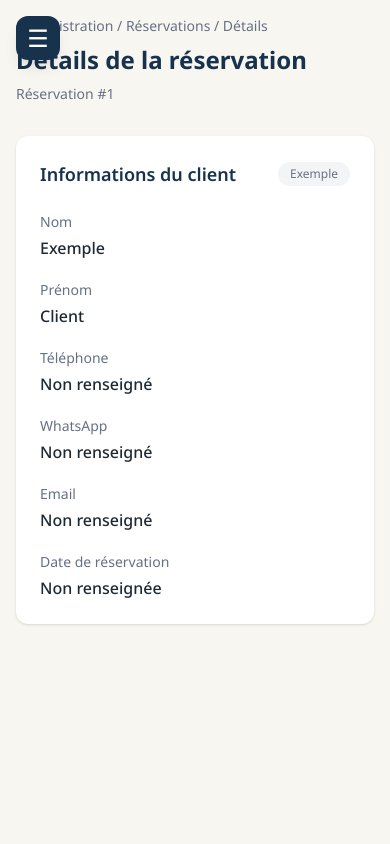
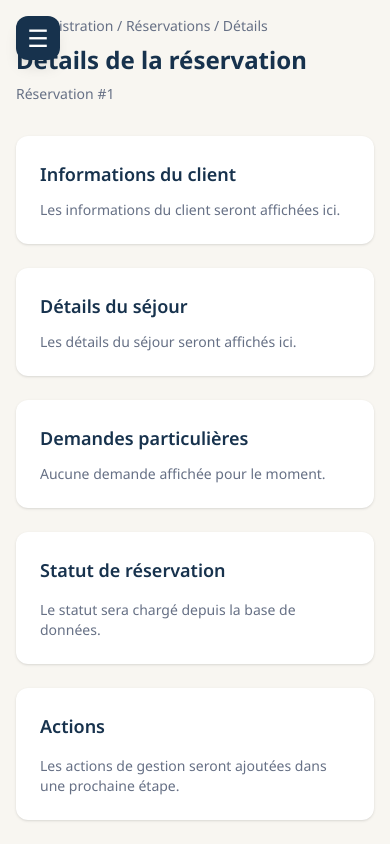
Before and after one commit to LenouarMiloud/hostel-freres-houat, a Next.js app: page /admin/bookings/1 in a window 390 px wide. Built offline with nearby package versions, Linux system fonts and the light colour scheme.

Commit message:
feat: modify the responsive booking details layout

```diff
--- a/src/app/admin/bookings/[id]/page.tsx
+++ b/src/app/admin/bookings/[id]/page.tsx
@@ -18,6 +18,8 @@ export default async function BookingDetailsPage({
 
       <main className="p-4 md:ml-64 md:p-8">
         <div className="mx-auto max-w-7xl">
+
+          {/* Page Header */}
           <div className="mb-8">
             <p className="mb-2 text-sm text-[#667085]">
               Administration / Réservations / Détails
@@ -32,57 +34,68 @@ export default async function BookingDetailsPage({
             </p>
           </div>
 
-          <section className="rounded-xl bg-white p-6 shadow-sm">
-            <div className="mb-6 flex items-center justify-between">
-              <h2 className="text-lg font-semibold text-[#17324d]">
-                Informations du client
-              </h2>
+          {/* Responsive Two-Column Layout */}
+          <div className="grid grid-cols-1 gap-6 lg:grid-cols-3">
 
-              <span className="rounded-full bg-gray-100 px-3 py-1 text-xs text-gray-500">
-                Exemple
-              </span>
+            {/* Left Column */}
+            <div className="space-y-6 lg:col-span-2">
+
+              <section className="rounded-xl bg-white p-6 shadow-sm">
+                <h2 className="text-lg font-semibold text-[#17324d]">
+                  Informations du client
+                </h2>
+                <p className="mt-3 text-sm text-[#667085]">
+                  Les informations du client seront affichées ici.
+                </p>
+              </section>
+
+              <section className="rounded-xl bg-white p-6 shadow-sm">
+                <h2 className="text-lg font-semibold text-[#17324d]">
+                  Détails du séjour
+                </h2>
+                <p className="mt-3 text-sm text-[#667085]">
+                  Les détails du séjour seront affichés ici.
+                </p>
+              </section>
+
+              <section className="rounded-xl bg-white p-6 shadow-sm">
+                <h2 className="text-lg font-semibold text-[#17324d]">
+                  Demandes particulières
+                </h2>
+                <p className="mt-3 text-sm text-[#667085]">
+                  Aucune demande affichée pour le moment.
+                </p>
+              </section>
+
             </div>
 
-            <div className="grid grid-cols-1 gap-5 sm:grid-cols-2">
-              <div>
-                <p className="text-sm text-[#667085]">Nom</p>
-                <p className="mt-1 font-medium text-[#1f2933]">Exemple</p>
-              </div>
+            {/* Right Column */}
+            <div className="space-y-6">
 
-              <div>
-                <p className="text-sm text-[#667085]">Prénom</p>
-                <p className="mt-1 font-medium text-[#1f2933]">Client</p>
-              </div>
+              <section className="rounded-xl bg-white p-6 shadow-sm">
+                <h2 className="text-lg font-semibold text-[#17324d]">
+                  Statut de réservation
+                </h2>
 
-              <div>
-                <p className="text-sm text-[#667085]">Téléphone</p>
-                <p className="mt-1 font-medium text-[#1f2933]">
-                  Non renseigné
+                <p className="mt-4 text-sm text-[#667085]">
+                  Le statut sera chargé depuis la base de données.
                 </p>
-              </div>
+              </section>
 
-              <div>
-                <p className="text-sm text-[#667085]">WhatsApp</p>
-                <p className="mt-1 font-medium text-[#1f2933]">
-                  Non renseigné
+              <section className="rounded-xl bg-white p-6 shadow-sm">
+                <h2 className="text-lg font-semibold text-[#17324d]">
+                  Actions
+                </h2>
+
+                <p className="mt-4 text-sm text-[#667085]">
+                  Les actions de gestion seront ajoutées dans une
+                  prochaine étape.
                 </p>
-              </div>
+              </section>
 
-              <div>
-                <p className="text-sm text-[#667085]">Email</p>
-                <p className="mt-1 font-medium text-[#1f2933]">
-                  Non renseigné
-                </p>
-              </div>
+            </div>
 
-              <div>
-                <p className="text-sm text-[#667085]">Date de réservation</p>
-                <p className="mt-1 font-medium text-[#1f2933]">
-                  Non renseignée
-                </p>
-              </div>
-            </div>
-          </section>
+          </div>
         </div>
       </main>
     </div>
```
